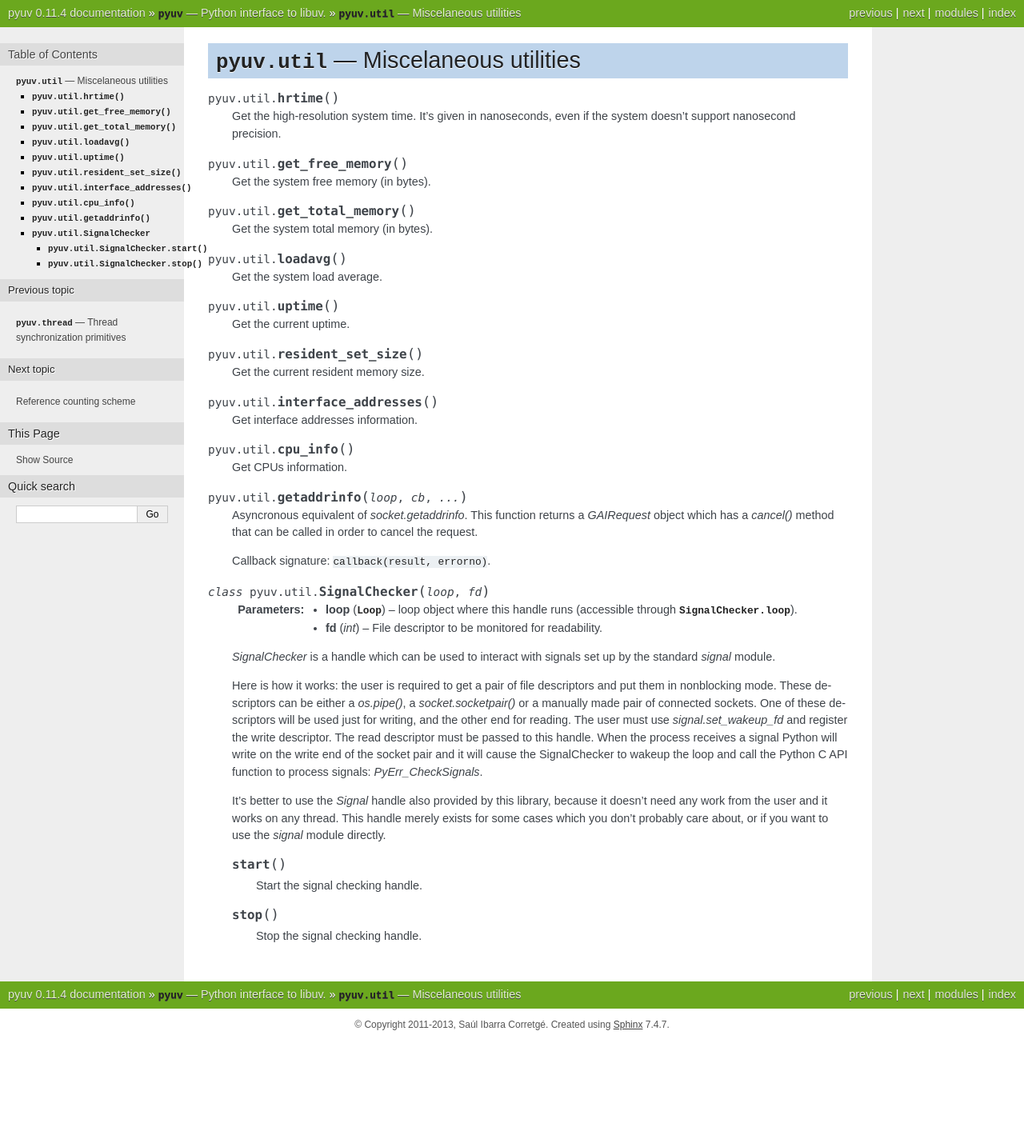
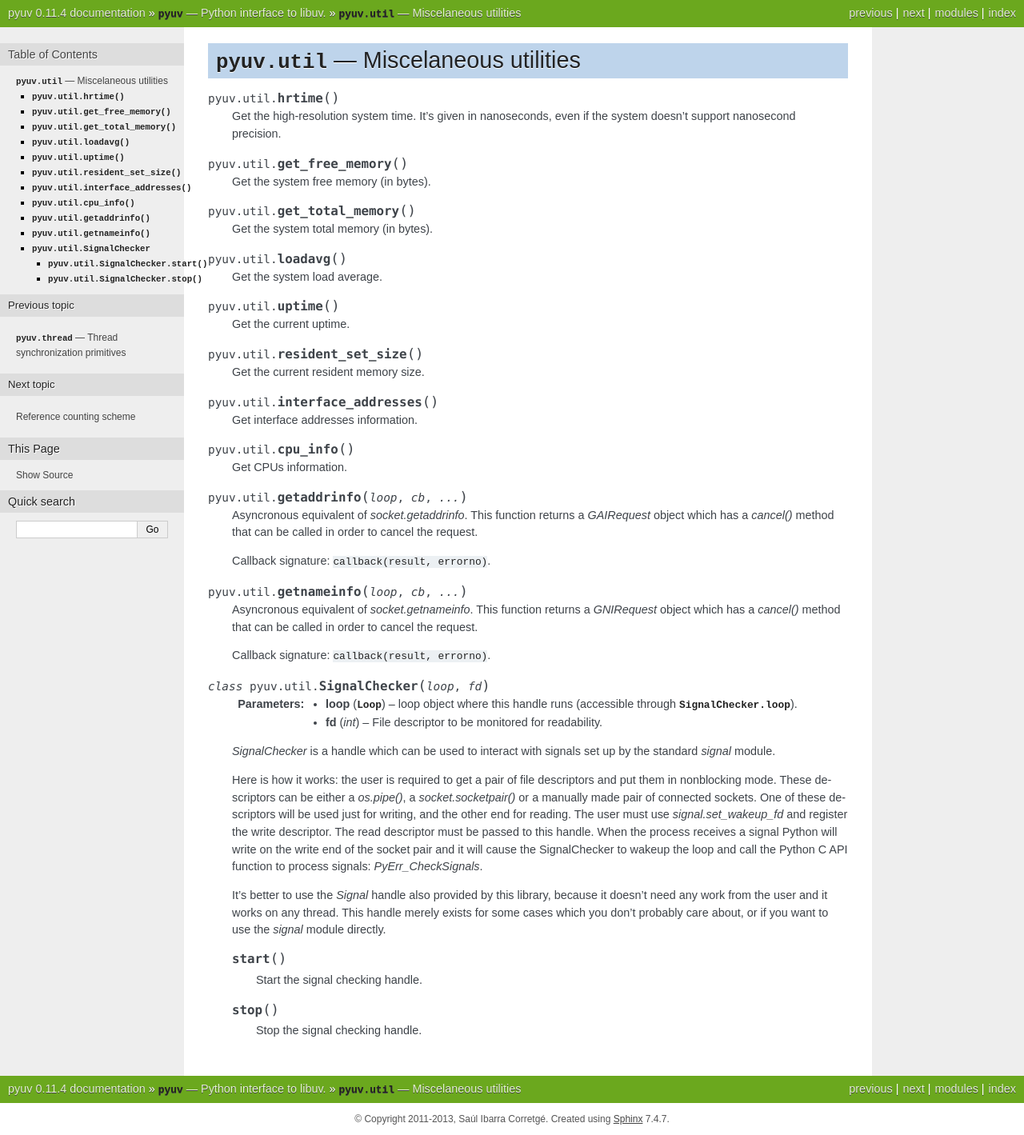
Before and after one commit to saghul/pyuv, a Sphinx documentation site: the page built from docs/util.rst, in a window 1280 px wide. Shown: the whole page at 80% size. Built offline with Sphinx 7.4.7, drawn with Linux system fonts in a browser that asks for light colours; before the commit the page ends 1301 px from its top, so only the background shows below that.

Commit message:
doc: add docs for util.getnameinfo

```diff
--- a/docs/util.rst
+++ b/docs/util.rst
@@ -50,6 +50,14 @@
 
     Callback signature: ``callback(result, errorno)``.
 
+.. py:function:: pyuv.util.getnameinfo(loop, cb, ...)
+
+    Asyncronous equivalent of `socket.getnameinfo`. This function returns
+    a `GNIRequest` object which has a `cancel()` method that can be called
+    in order to cancel the request.
+
+    Callback signature: ``callback(result, errorno)``.
+
 .. py:class:: pyuv.util.SignalChecker(loop, fd)
 
     :type loop: :py:class:`Loop`
```
